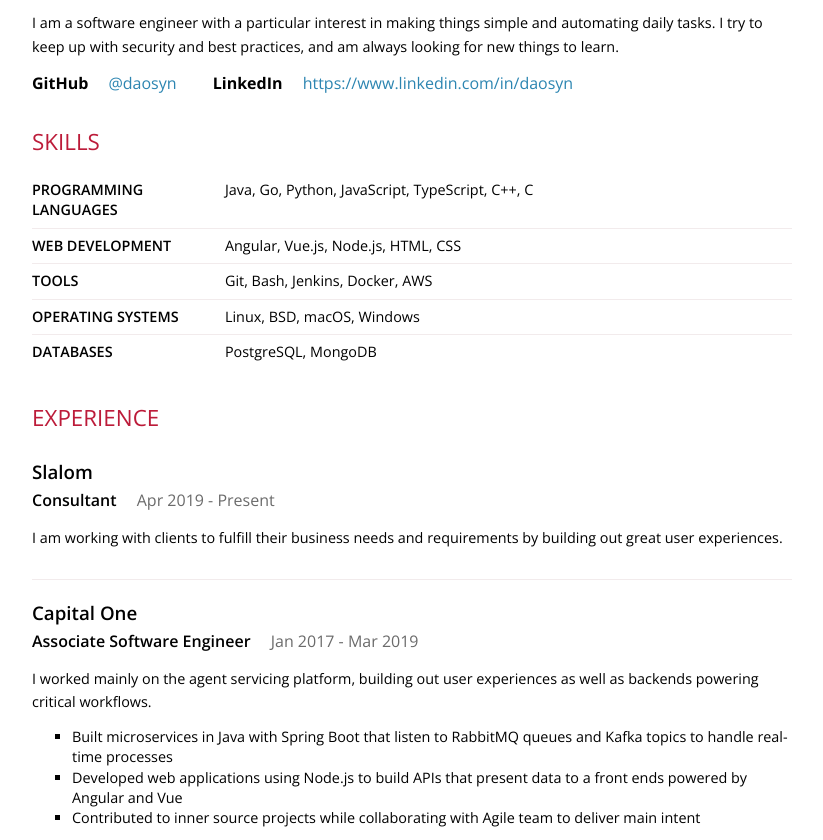
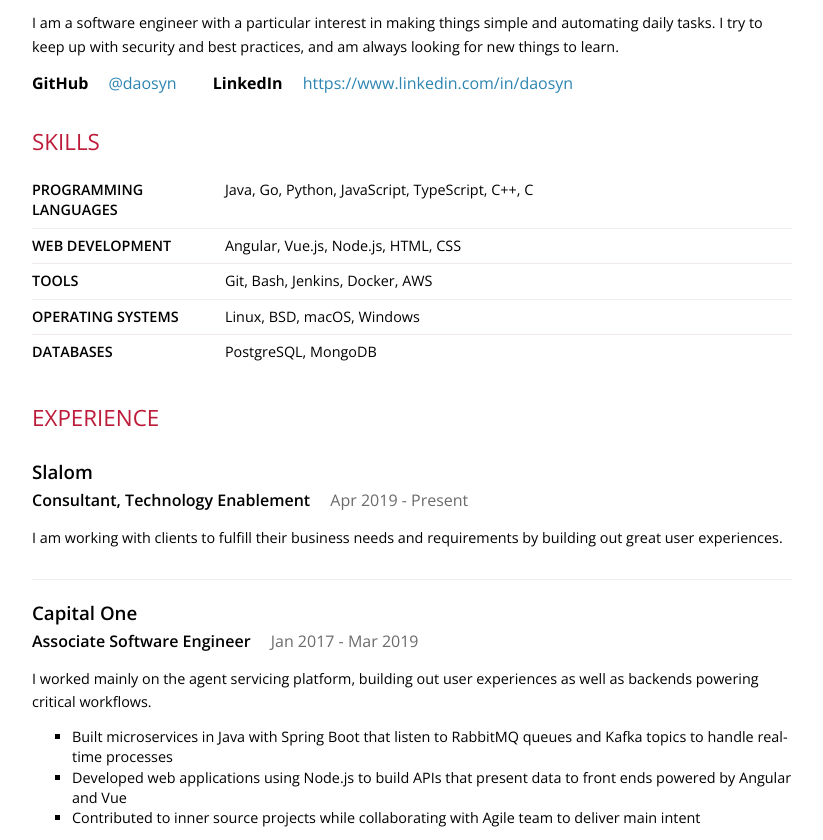
Before and after one commit to daosyn/resume, a plain HTML site: page index.html in a window 1280 px wide. Shown: the part 112-952 px from the top of the page, without its empty margins (8-831 px from the left). Drawn offline with nearby package versions, Linux system fonts and the light colour scheme.

Commit message:
fix typos

```diff
--- a/index.html
+++ b/index.html
@@ -272,7 +272,7 @@
 					<h3 class="name">Slalom</h3>
 			</header>
 			<span class="position">
-				Consultant
+				Consultant, Technology Enablement
 			</span>
 
 			<span class="startDate">
@@ -306,7 +306,7 @@
 			</div>
 			<ul class="highlights">
 				<li>Built microservices in Java with Spring Boot that listen to RabbitMQ queues and Kafka topics to handle real-time processes</li>
-				<li>Developed web applications using Node.js to build APIs that present data to a front ends powered by Angular and Vue</li>
+				<li>Developed web applications using Node.js to build APIs that present data to front ends powered by Angular and Vue</li>
 				<li>Contributed to inner source projects while collaborating with Agile team to deliver main intent</li>
 			</ul>
 		</section>
```
